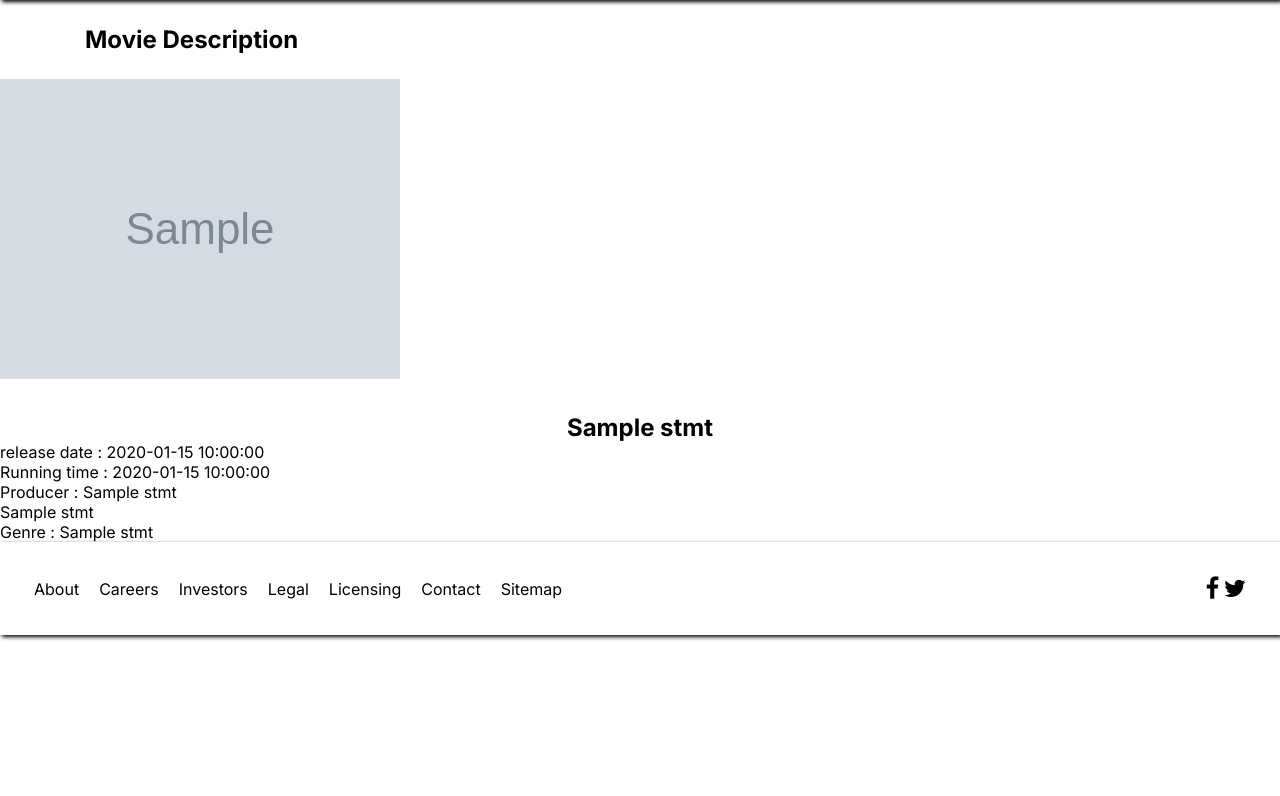
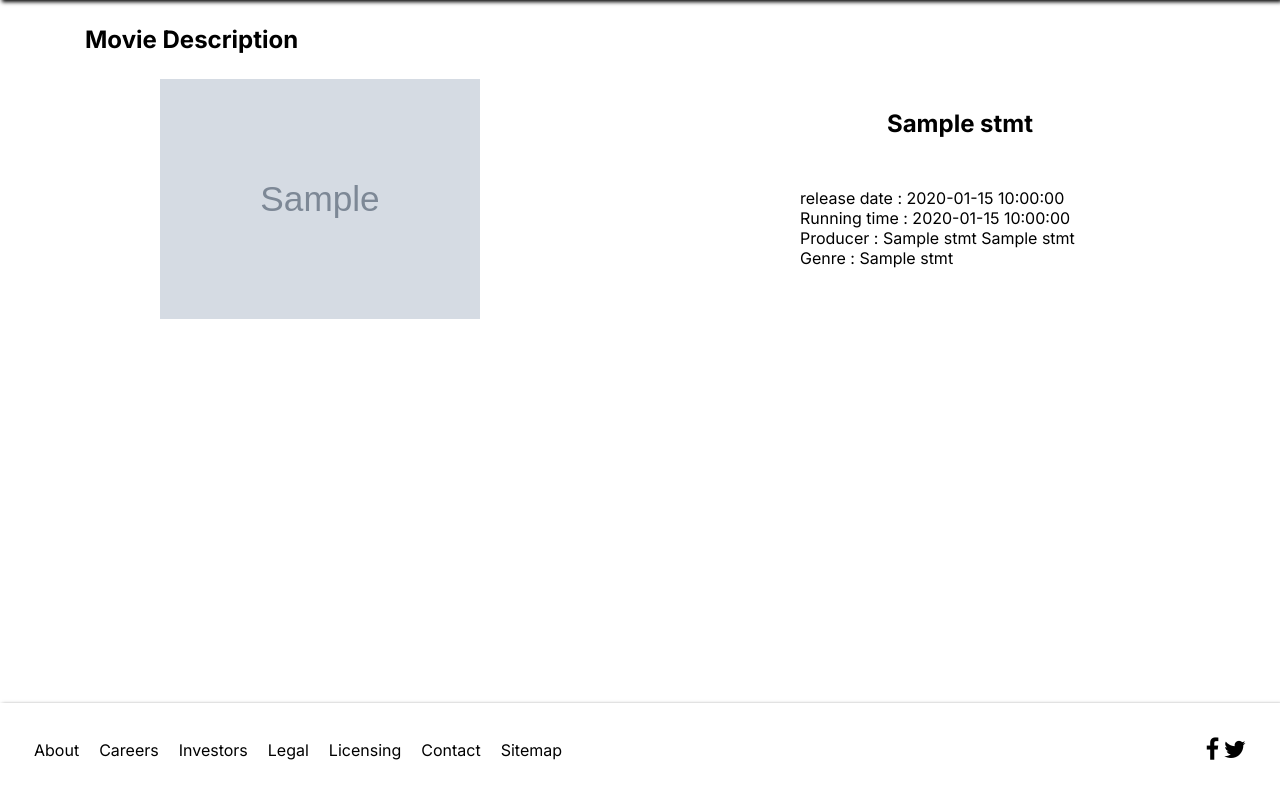
Before and after one commit to x0-3/SQLMovieTheater, a PHP site: template view/movieDetail.php in a window 1280 px wide. Shown: the part 40-836 px from the top of the page. Before the commit the page ends 680 px from the top, so only its background shows below. Run offline with PHP 8.4, Linux system fonts and the light colour scheme; the template is opened without the code that fills it: most values are stand-ins (such as "Sample title", 1, 10 or a date in 2020); grey boxes marked "Sample" are stand-in pictures.

Commit message:
movie detail style finished

```diff
--- a/public/css/style.css
+++ b/public/css/style.css
@@ -56,6 +56,24 @@
 * body #wrapper main #contenu .FeaturedMovies a figure figcaption {
   text-align: center;
 }
+* body #wrapper main #contenu .movieDesc {
+  display: flex;
+  justify-content: space-around;
+  height: 78vh;
+  width: 100%;
+}
+* body #wrapper main #contenu .movieDesc figure {
+  width: 25%;
+}
+* body #wrapper main #contenu .movieDesc figure img {
+  width: 100%;
+}
+* body #wrapper main #contenu .movieDesc .descrition {
+  width: 25%;
+}
+* body #wrapper main #contenu .movieDesc .descrition h1 {
+  margin-bottom: 50px;
+}
 * body footer {
   display: flex;
   width: 100%;
--- a/public/css/style.scss
+++ b/public/css/style.scss
@@ -76,6 +76,30 @@
                             }
                         }
                     }
+
+
+                    .movieDesc {
+                        display: flex;
+                        justify-content: space-around;
+                        height: 78vh;;
+                        width: 100%;
+
+                        figure{
+                            width: 25%;
+
+                            img{
+                                width: 100%;
+                            }
+                        }
+
+                        .descrition{
+                            width: 25%;
+                            h1{
+                                margin-bottom: 50px;
+                            }
+                        }
+                    }
+
                 }
             }
         }
--- a/view/movieDetail.php
+++ b/view/movieDetail.php
@@ -7,14 +7,14 @@
         $movie = $stmt->fetch();
     ?>
 
-    <img src="<?=$movie['poster']?>" alt="moviePoster">
-
+    <figure>
+        <img src="<?=$movie['poster']?>" alt="moviePoster">
+    </figure>
     <div class="descrition">
         <h1><?=$movie['title']?></h1>
         <p>release date : <?=$movie['releaseDate']?></p>
         <p>Running time : <?=$movie['RunningTime']?></p>
-        <p>Producer : <?=$movie['familyName']?></p>
-        <p><?=$movie['NAME']?></p>
+        <p>Producer : <?=$movie['familyName']?> <?=$movie['NAME']?></p>
         <p>Genre : <?=$movie['genreName']?></p>
 
     </div>
--- a/view/template.php
+++ b/view/template.php
@@ -10,6 +10,7 @@
     <link rel="preconnect" href="https://fonts.gstatic.com" crossorigin>
     <link href="https://fonts.googleapis.com/css2?family=Inter:wght@400;700&display=swap" rel="stylesheet">
     <link rel="stylesheet" href="public/css/style.css">
+    <link rel="stylesheet" href="public/css/style.css.map">
     <title><?= $title ?></title>
 </head>
 <body>
```
Also changed, not shown: 1 other file.
